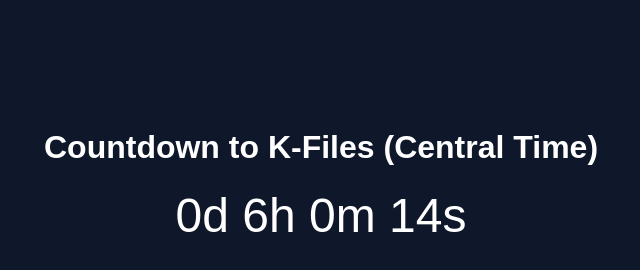
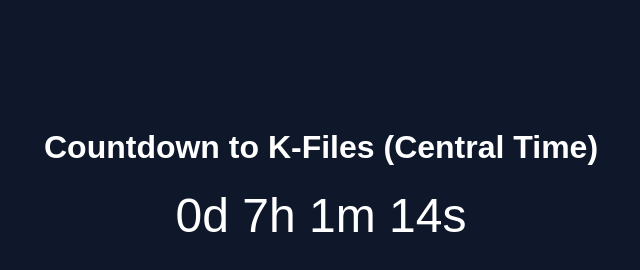
Before and after one commit to mesmi27/five-minute-test, a plain HTML site: page index.html in a window 1280 px wide. Shown: the full height of the page, 319-959 px from the left. Drawn offline with Linux system fonts and the light colour scheme.

Commit message:
Update index.html

```diff
--- a/index.html
+++ b/index.html
@@ -59,7 +59,7 @@
       const nowCT = getCentralTimeNow();
       const year = nowCT.getFullYear();
       // month is 0-based: 11 = December, 30th day
-      return new Date(`December 30, ${year} 15:15:00 GMT-0600`);
+      return new Date(`December 30, ${year} 16:16:00 GMT-0600`);
     }
 
     const targetTime = getTargetTimeCT();
```
